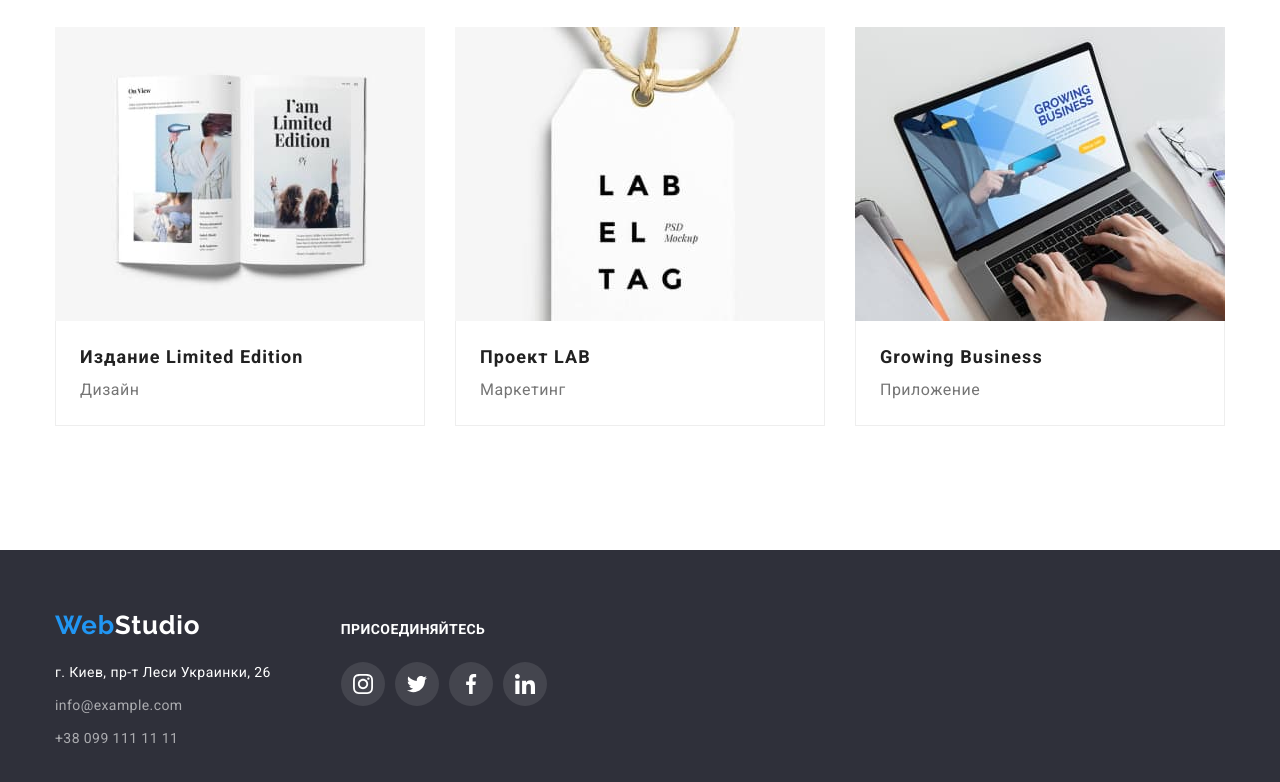
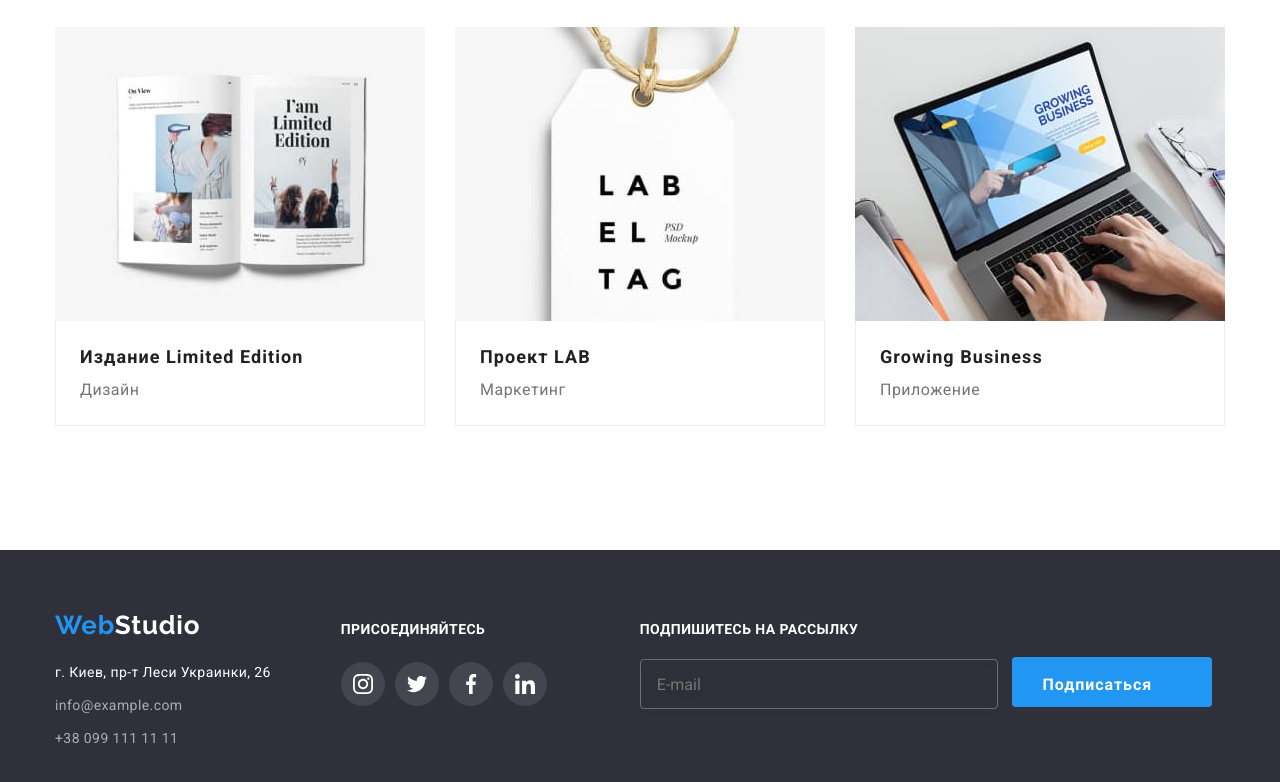
Before and after one commit to VladyslavSavenko/goit-markup-hw-06, a plain HTML site: page portfolio.html in a window 1280 px wide. Shown: the part 1095-1877 px from the top of the page. Drawn offline with nearby package versions, Linux system fonts and the light colour scheme.

Commit message:
исправляет ошибки

```diff
--- a/css/styles.css
+++ b/css/styles.css
@@ -519,6 +519,7 @@ a {
     margin-left: 93px;
     color: #FFFFFF;
     outline: none;
+    padding-left: 16px;
 }
 .subscription-btn{
     width: 200px;
@@ -526,14 +527,16 @@ a {
     background: #2196F3;
     border-radius: 4px;
     border-color: transparent;
+    font-weight: bold;
+    letter-spacing: 0.06em;
     color: #FFFFFF;
-    padding-bottom: 10px;
+    margin-left: 10px;
+    font-size: 16px;
+    line-height: 1.88;
 }
 .subscription-btn-icon{
-    width: 24px;
-    height: 24px;
     fill: #FFFFFF;
-
+    margin-top: 2px;
 }
 /*-----portfolio control-----*/
 .gallery{
@@ -696,6 +699,7 @@ a {
 }
 .form-field{
     margin-bottom: 10px;
+    transition: color 250ms cubic-bezier(0.4, 0, 0.2, 1)
 }
 .modal-label{
     font-weight: normal;
@@ -759,6 +763,7 @@ a {
     display: flex;
     align-items: center;
     margin-bottom: 30px;
+    margin-left: 12px;
 }
 .modal-check-text span{
     width: 16px;
@@ -786,15 +791,6 @@ a {
     margin-left: 5px;
     text-decoration: underline;
 }
-/*.modal-check-text::before{
-    content: '';
-    width: 16px;
-    height: 15px;
-    border: 2px solid #212121;
-    border-radius: 2px;
-    margin-right: 7px;
-
-}*/
 .modal-btn-conteiner{
     text-align: center;
 }
--- a/portfolio.html
+++ b/portfolio.html
@@ -201,6 +201,23 @@
                         </li>
                     </ul>
             </div>
+            <div class="subscription-email">
+                <p class="subscription-text">Подпишитесь на рассылку</p>
+                <div class="subscription-email-form">
+                    <input
+                        type="email"
+                        name="email"
+                        id="email"
+                        class="email-input"
+                        placeholder="E-mail">
+                        <button type="submit" class="subscription-btn">
+                            Подписаться
+                            <svg class="subscription-btn-icon" width="24" height="24">
+                                <use href="./images/icons.svg#icon-icon-send"></use>
+                            </svg>
+                        </button>
+                </div>
+            </div>
         </div>
     </footer>
 </body>
```
Also changed, not shown: index.html (+4 -2 lines).
